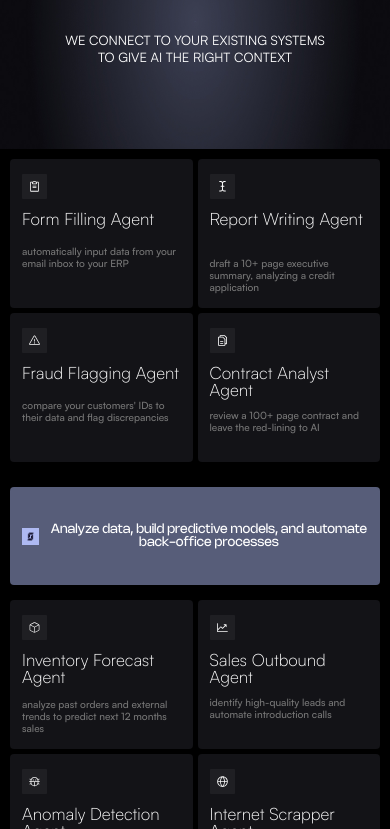
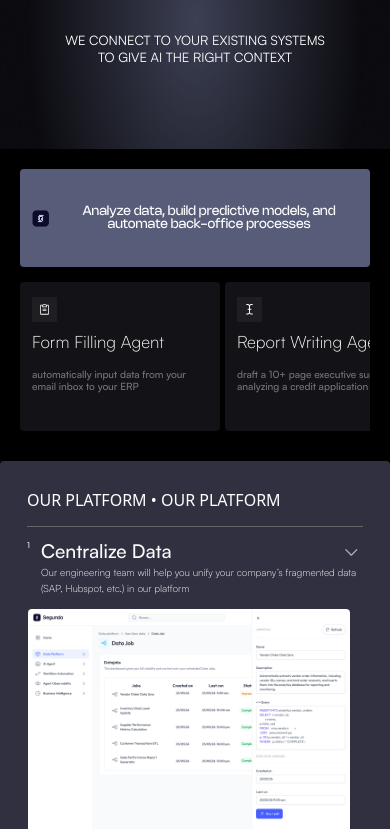
Before and after one commit to segundo-ai/landing-page, a React (Vite) app: page / in a window 390 px wide. Shown: the part 1171-2000 px from the top of the page. Built offline with nearby package versions, Linux system fonts and the light colour scheme.

Commit message:
Added new version of mobile site

```diff
--- a/src/pages/Agents.tsx
+++ b/src/pages/Agents.tsx
@@ -1,4 +1,4 @@
-import segundoLogo from "../assets/logo_32_32.png";
+import segundoLogoDarkBg from "../assets/logo_32_32_darkbg.png";
 import bugIcon from "../assets/agent_vectors/bug.svg";
 import crateIcon from "../assets/agent_vectors/crate.svg";
 import documentIcon from "../assets/agent_vectors/document.svg";
@@ -40,7 +40,7 @@ const agents: AgentType[] = [
   {
     title:
       "Analyze data, build predictive models, and automate back-office processes",
-    icon: segundoLogo,
+    icon: segundoLogoDarkBg,
     description: "",
   },
   {
@@ -70,39 +70,11 @@ const agents: AgentType[] = [
 
 export default function Agents() {
   return (
-    <section id="agents" className="md:min-h-[724px] p-[10px] md:p-[50px]">
+    <section id="agents" className="md:min-h-[724px] p-[20px] md:p-[50px]">
       {/** On less than lg screens */}
       <div className="md:hidden flex flex-col gap-[15px]">
-        <div className="grid grid-cols-2 grid-rows-2 pb-[10px] gap-[5px]">
-          {agents.slice(0, 4).map((agent) => {
-            return (
-              <div
-                key={crypto.randomUUID()}
-                className="flex flex-col rounded-[4px] px-[12px] py-[15px] gap-[11px] bg-[#131317]"
-              >
-                <div className="size-[25px] bg-[#FFFFFF]/5 flex justify-center items-center rounded-[1px] aspect-1/1">
-                  <img src={agent.icon} className="size-[11px]"></img>
-                </div>
-                <div className="grid grid-rows-2 gap-[11px]">
-                  <p
-                    className="text-[17px] leading-[100%] text-[#FBFBFB]"
-                    style={{ fontFamily: "Satoshi-Light" }}
-                  >
-                    {agent.title}
-                  </p>
-                  <p
-                    className="text-[10px] leading-[120%] text-[#777777]"
-                    style={{ fontFamily: "Satoshi-Medium" }}
-                  >
-                    {agent.description}
-                  </p>
-                </div>
-              </div>
-            );
-          })}
-        </div>
         <div className="flex flex-row justify-center items-center bg-[#AEB9F2]/50 px-[12px] py-[15px] gap-[11px] h-[98px] rounded-[4px]">
-          <img src={segundoLogo} className="size-[17px]"></img>
+          <img src={agents[4].icon} className="size-[17px]"></img>
           <p
             className="text-[13px] leading-[100%] text-[#FFFFFF] text-center"
             style={{ fontFamily: "Nohemi-Regular" }}
@@ -110,13 +82,15 @@ export default function Agents() {
             {agents[4].title}
           </p>
         </div>
-        {/** This one is the same at the one with slice 0,4. TODO: Could be abstracted. */}
-        <div className="grid grid-cols-2 grid-rows-2 pb-[10px] gap-[5px]">
-          {agents.slice(5).map((agent) => {
+        <div className="flex overflow-x-auto pb-[10px] gap-[5px]">
+          {agents
+            .slice(0, 4)
+            .concat(agents.slice(5))
+            .map((agent) => {
               return (
                 <div
                   key={crypto.randomUUID()}
-                className="flex flex-col rounded-[4px] px-[12px] py-[15px] gap-[11px] bg-[#131317]"
+                  className="flex flex-col rounded-[4px] px-[12px] py-[15px] gap-[11px] bg-[#131317] w-[200px] flex-shrink-0"
                 >
                   <div className="size-[25px] bg-[#FFFFFF]/5 flex justify-center items-center rounded-[1px] aspect-1/1">
                     <img src={agent.icon} className="size-[11px]"></img>
```
Also changed, not shown: src/assets/logo_32_32_darkbg.png (added). Lines whose indentation alone changed are shown as unchanged.
